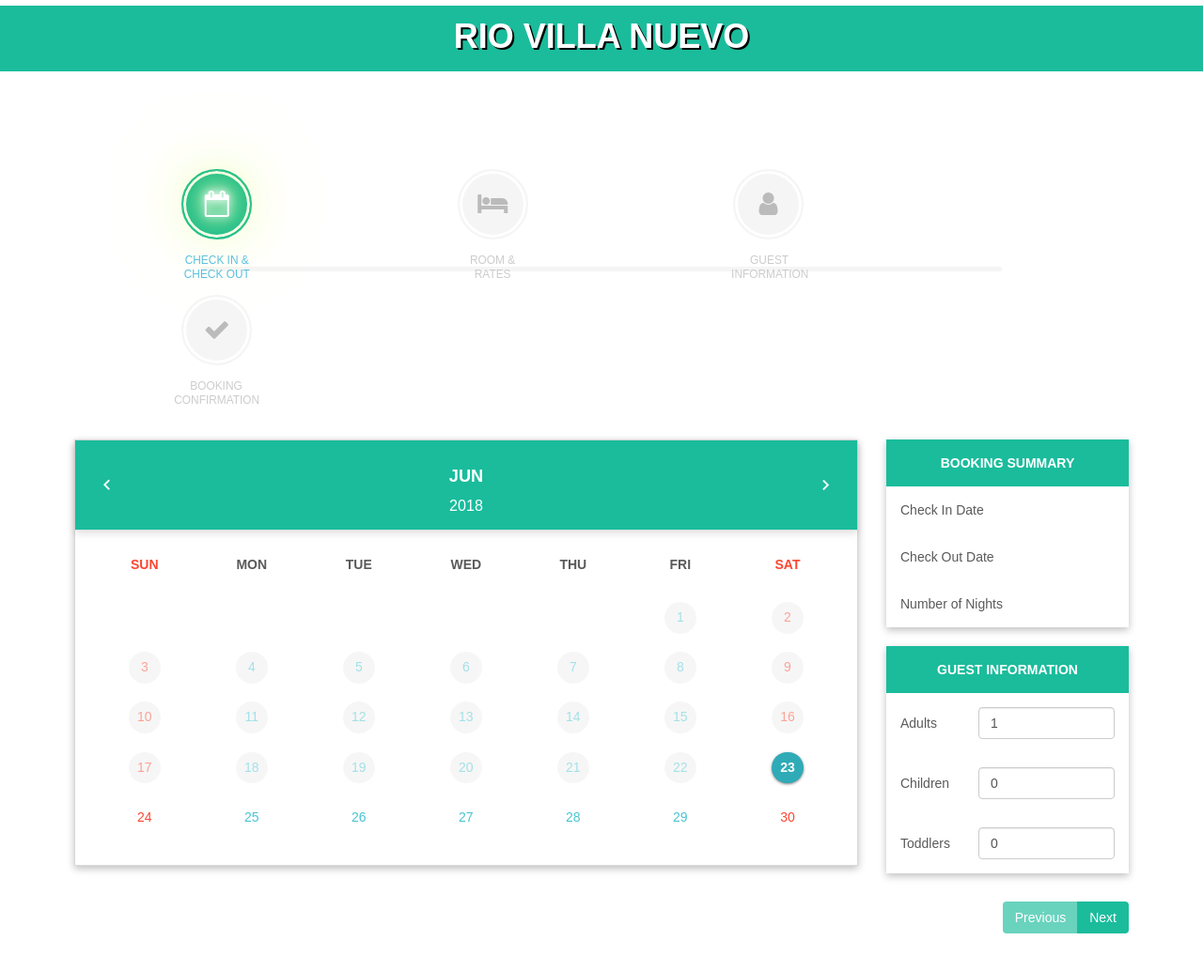
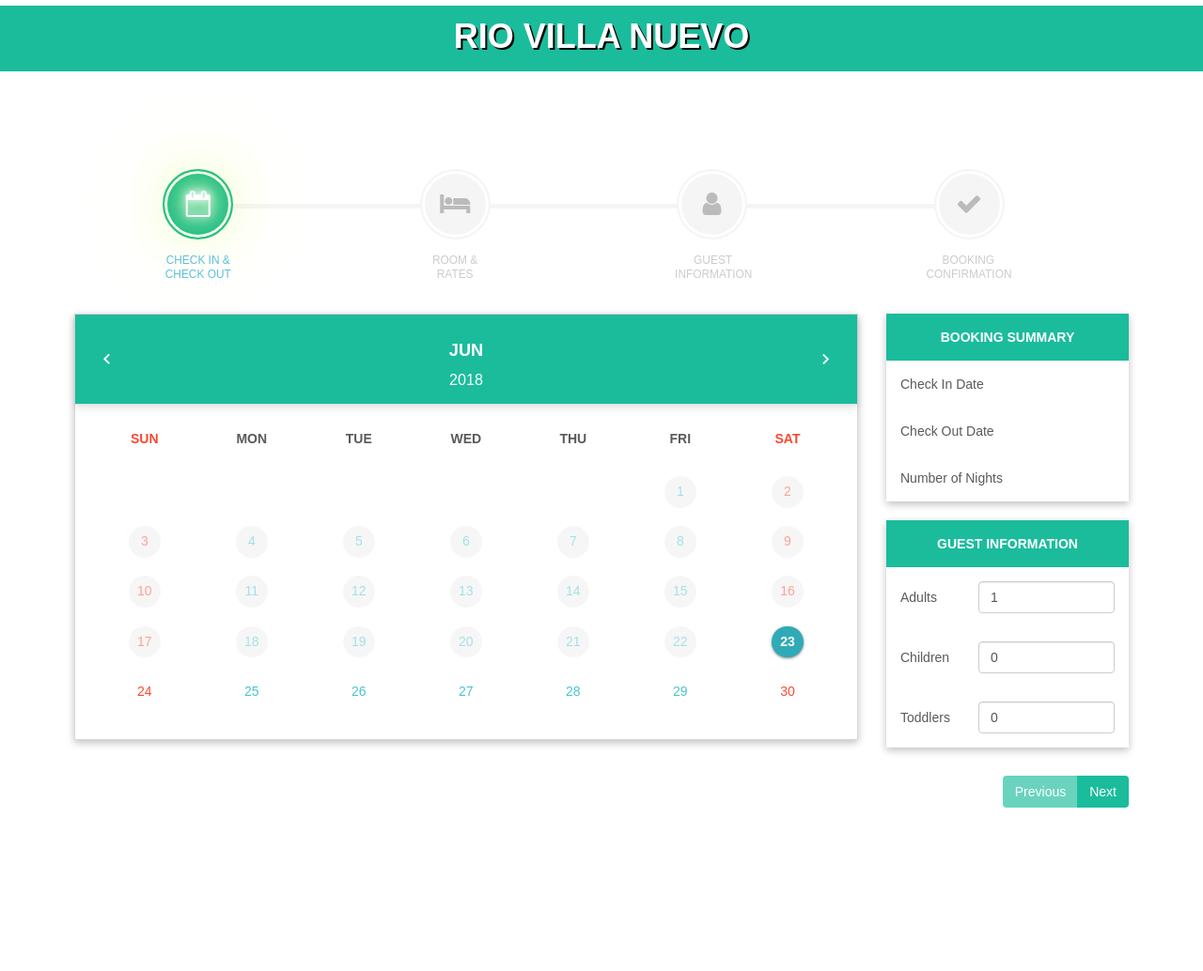
Before and after one commit to irislipata/riovillanuevo, a PHP site: page /reservation.php in a window 1280 px wide. Shown: the top 1034 px of the page at 94% size. After the commit the page ends 860 px from the top, so only its background shows below. Run offline with PHP 8.4, Linux system fonts and the light colour scheme; some web fonts are replaced.

Commit message:
hello eto na

```diff
--- a/css/smart_wizard_theme_circles.min.css
+++ b/css/smart_wizard_theme_circles.min.css
@@ -48,7 +48,7 @@
 }
 .sw-theme-circles>ul.step-anchor>li {
   border: none;
-  margin-left: 40px;
+  margin-left: 20px;
   z-index: 98
 }
 .sw-theme-circles>ul.step-anchor>li>a {
--- a/css/style.css
+++ b/css/style.css
@@ -260,7 +260,7 @@ span.pignose-calendar-top-icon {
 }
 .sw-theme-circles>ul.step-anchor:before {
   left: 13%;
-  width: 74%;
+  width: 70%;
 }
 .dropdown-menu {
   top: 80%;
--- a/index.php
+++ b/index.php
@@ -61,6 +61,7 @@ require_once "navbar.php";
       <a href="#" data-hover="MORE DETAILS"><span>MORE DETAILS</span></a>
     </nav>
   </span>
+  <br>
 </div>
 <!--start of collage-->
 <div style="background: url('image/try.jpg');background-attachment:fixed;background-size:cover;width:100%;top:0;left:0">
--- a/js/script.js
+++ b/js/script.js
@@ -13,7 +13,7 @@
 $(document).ready(function() {
   $('#smartwizard').smartWizard({
     theme: "circles",
-    keyNavigation: false,
+    // keyNavigation: false,
     useURLhash: false,
     transitionEffect: "fade"
   })
@@ -32,7 +32,7 @@ $(document).ready(function() {
   });
   $("#smartwizard").on("showStep", function(e, anchorObject, stepNumber, stepDirection) {
     $(".glow").removeClass("glow")
-    width += stepDirection == "forward" ? 25 : -25
+    width += stepDirection == "forward" ? 22.5 : -22.5
     $("#animate").animate({
       width: `${width}%`
     }, 500, function() {
--- a/modal.php
+++ b/modal.php
@@ -8,7 +8,7 @@
       <form id="frmLogin">
         <div class="modal-body">
           <div class="row" style="margin-bottom:10px">
-            <div class="col-md-4 text-center" style="line-height:30px">
+            <div class="col-md-4 text-center" style="line-height:30px;padding:0 10px">
               Email Address
             </div>
             <div class="col-md-8">
```
